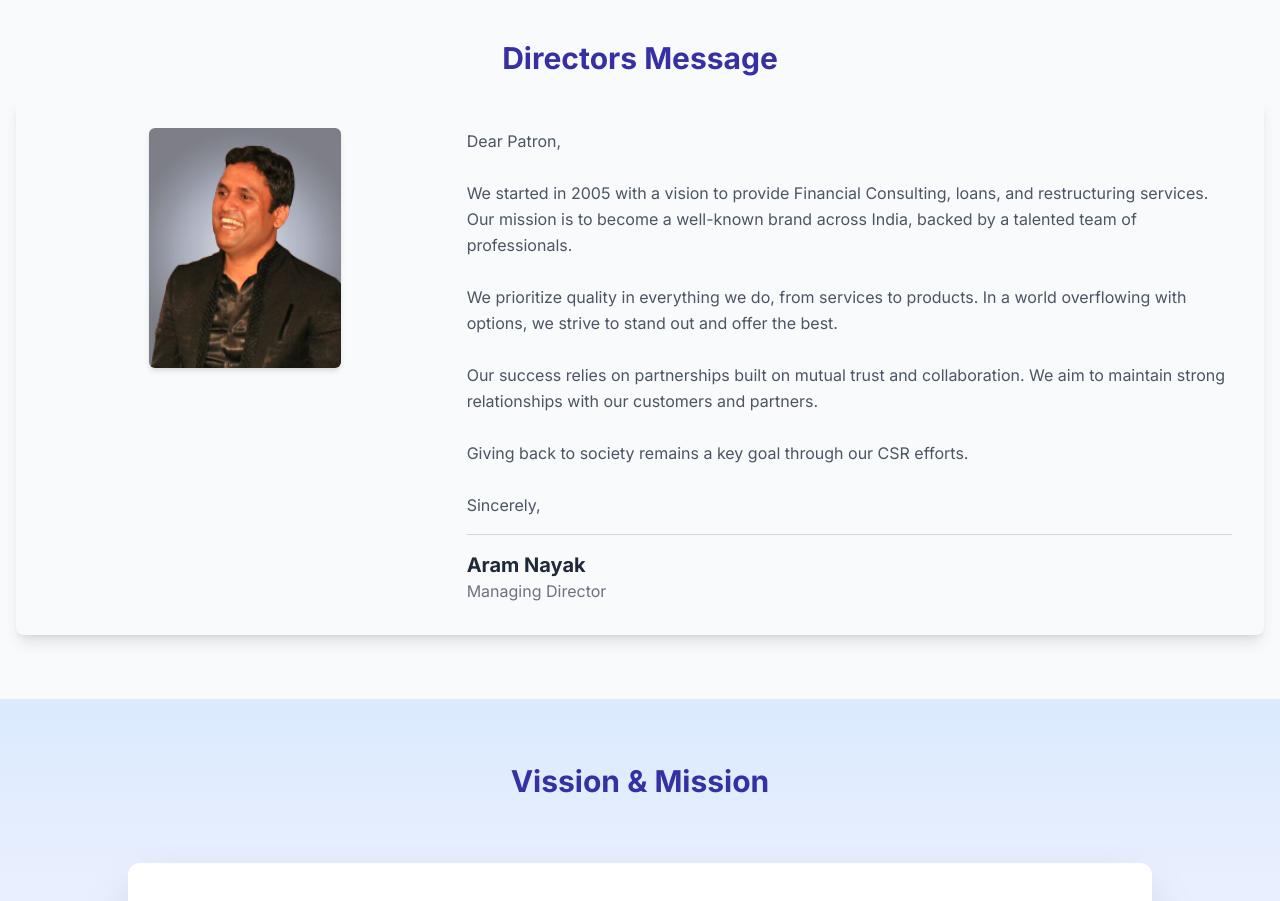
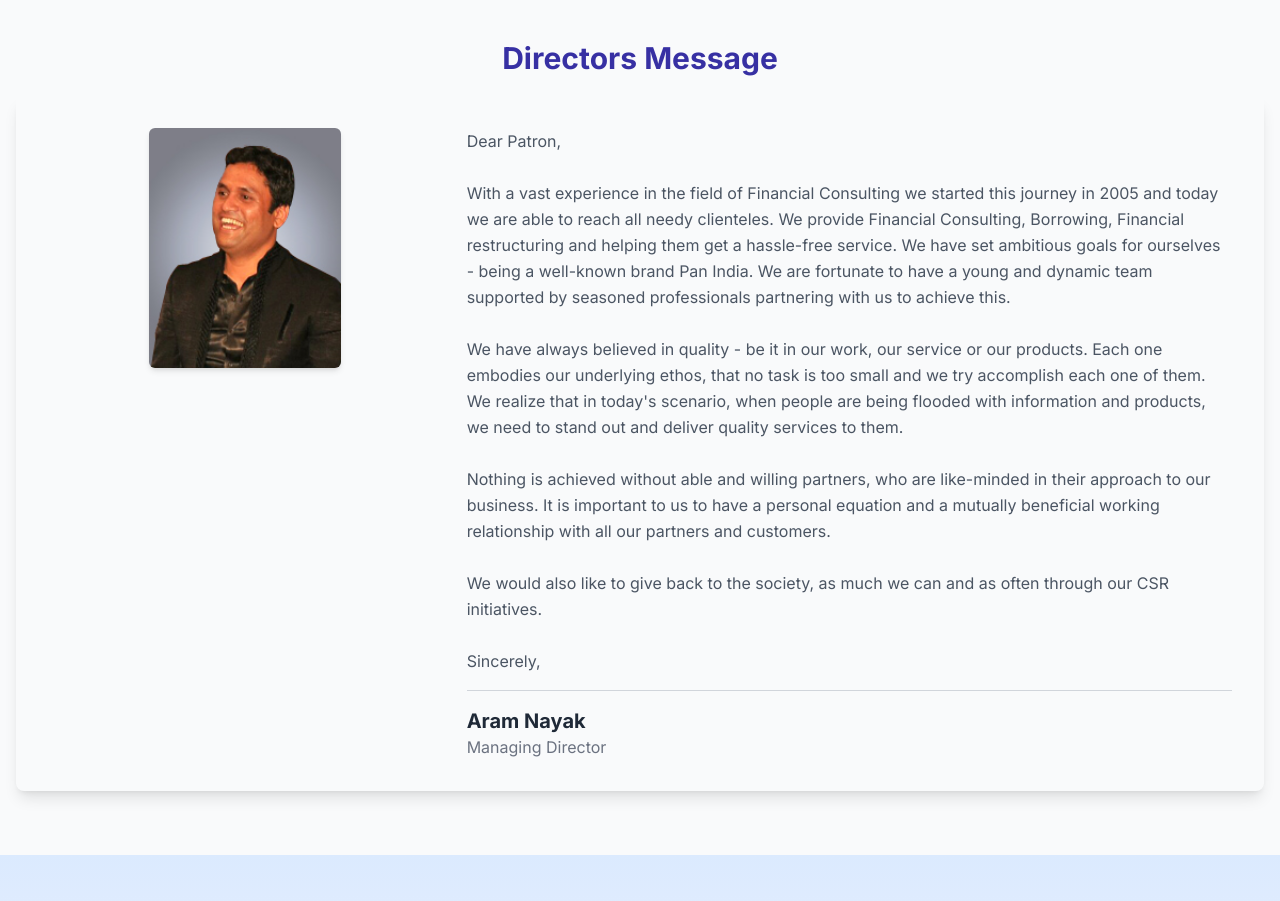
Before and after one commit to harshal150/Goal-Corporation, a React (Create React App) app: page /about in a window 1280 px wide. Shown: the part 1200-2101 px from the top of the page. Built offline with nearby package versions, Linux system fonts and the light colour scheme.

Commit message:
updated changes

```diff
--- a/src/components/about/DirectorMsg.jsx
+++ b/src/components/about/DirectorMsg.jsx
@@ -135,14 +135,10 @@ const DirectorMsg = () => {
         <div className="w-full md:w-2/3 md:pl-6">
           <p className="text-gray-600 text-md leading-relaxed mb-4">
             Dear Patron,<br /><br />
-            We started in 2005 with a vision to provide Financial Consulting, loans, and restructuring services. Our mission is to become a well-known brand across India, backed by a talented team of professionals.
-            <br /><br />
-            We prioritize quality in everything we do, from services to products. In a world overflowing with options, we strive to stand out and offer the best.
-            <br /><br />
-            Our success relies on partnerships built on mutual trust and collaboration. We aim to maintain strong relationships with our customers and partners.
-            <br /><br />
-            Giving back to society remains a key goal through our CSR efforts.
-            <br /><br />
+            With a vast experience in the field of Financial Consulting we started this journey in 2005 and today we are able to reach all needy clienteles.  We provide Financial Consulting, Borrowing, Financial restructuring and helping them get a hassle-free service.  We have set ambitious goals for ourselves - being a well-known brand Pan India. We are fortunate to have a young and dynamic team supported by seasoned professionals partnering with us to achieve this.            <br /><br />
+            We have always believed in quality - be it in our work, our service or our products. Each one embodies our underlying ethos, that no task is too small and we try accomplish each one of them. We realize that in today's scenario, when people are being flooded with information and products, we need to stand out and deliver quality services to them.            <br /><br />
+            Nothing is achieved without able and willing partners, who are like-minded in their approach to our business. It is important to us to have a personal equation and a mutually beneficial working relationship with all our partners and customers.            <br /><br />
+            We would also like to give back to the society, as much we can and as often through our CSR initiatives.            <br /><br />
             Sincerely,
           </p>
 
```
Also changed, not shown: src/App.js (+0 -43 lines).
